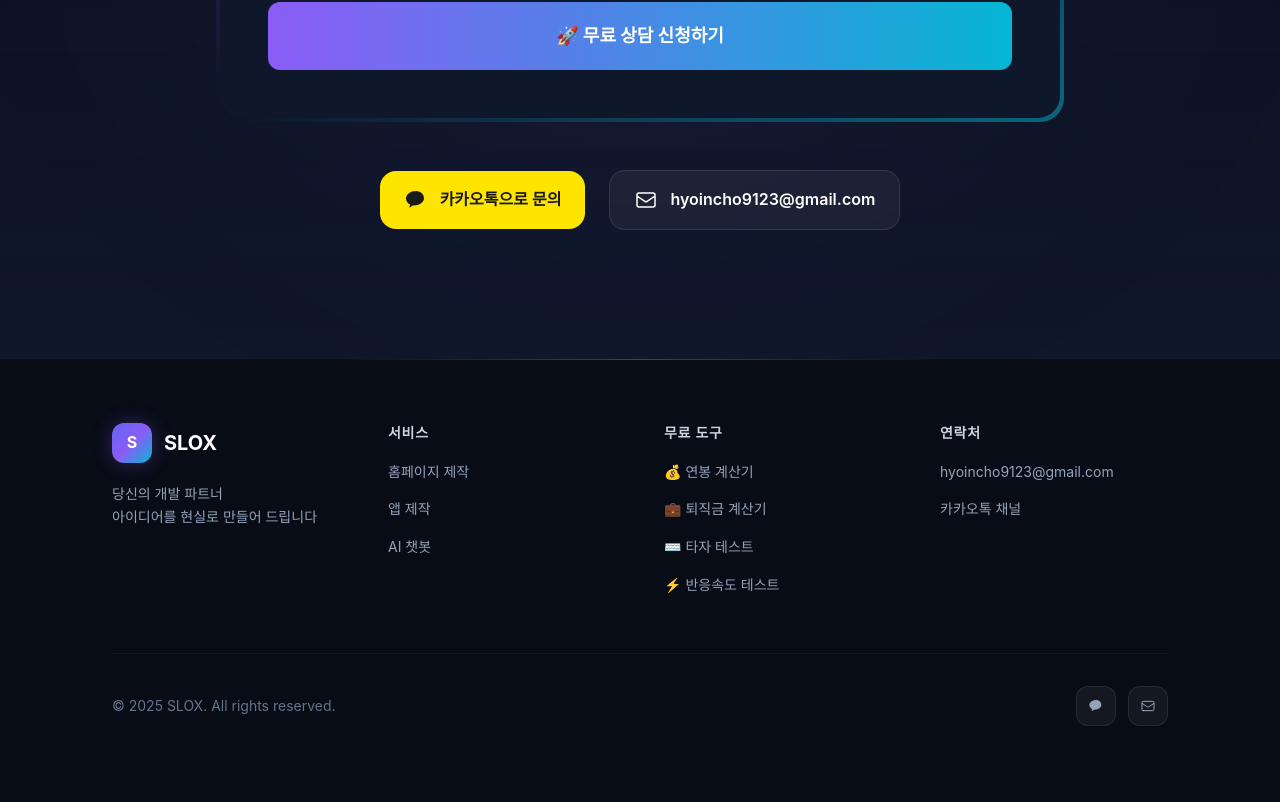
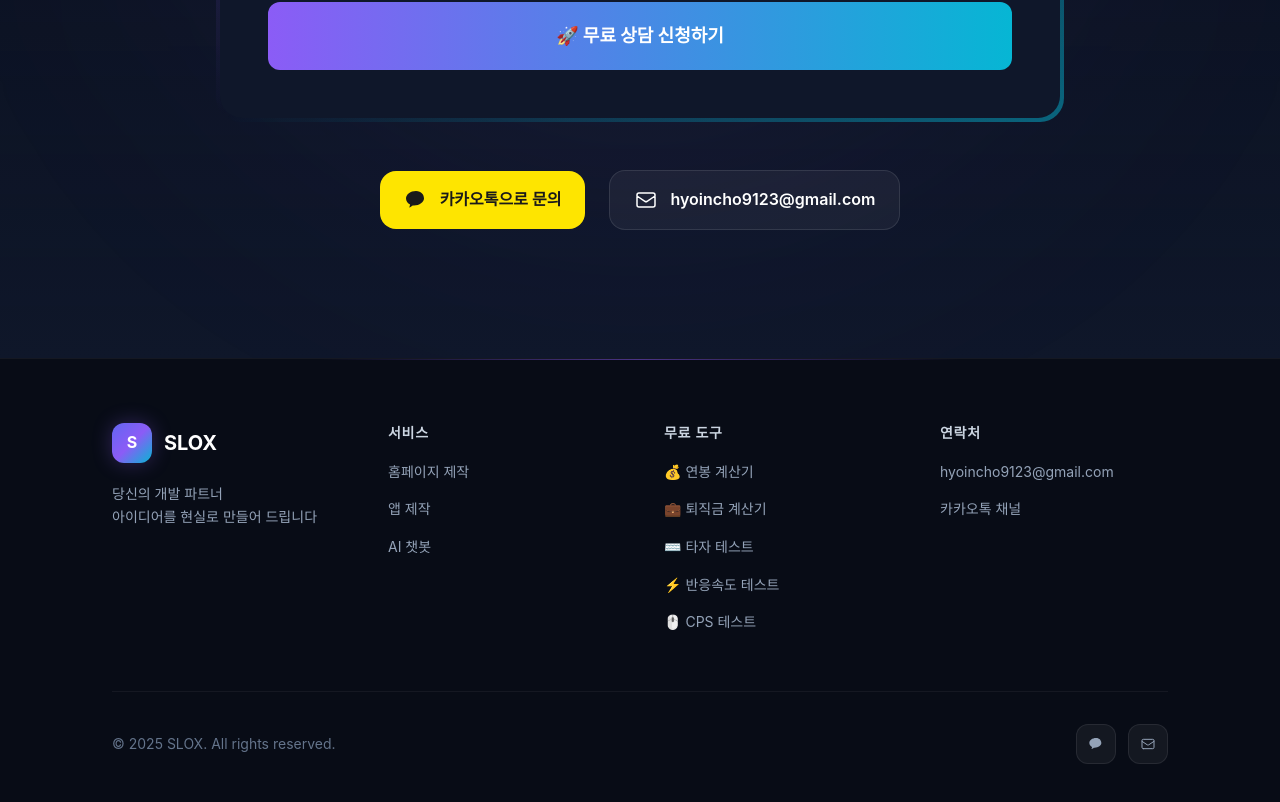
Before and after one commit to roboris-namu/slox-landing, a Next.js app: page / in a window 1280 px wide. Shown: the part 6156-6958 px from the top of the page. Built offline with nearby package versions, Linux system fonts and the light colour scheme.

Commit message:
메인 페이지 도구 메뉴에 CPS 테스트 추가

```diff
--- a/src/app/page.tsx
+++ b/src/app/page.tsx
@@ -73,6 +73,9 @@ function Navigation() {
                     </a>
                     <a href="/reaction" className="flex items-center gap-2 px-3 py-2 text-sm text-dark-300 hover:text-white hover:bg-white/[0.05] rounded-lg transition-all">
                       ⚡ 반응속도 테스트
+                    </a>
+                    <a href="/cps" className="flex items-center gap-2 px-3 py-2 text-sm text-dark-300 hover:text-white hover:bg-white/[0.05] rounded-lg transition-all">
+                      🖱️ CPS 테스트
                     </a>
                   </div>
                 </div>
@@ -156,6 +159,11 @@ function Footer() {
                   ⚡ 반응속도 테스트
                 </a>
               </li>
+              <li>
+                <a href="/cps" className="text-sm text-dark-400 hover:text-accent-400 transition-colors duration-300">
+                  🖱️ CPS 테스트
+                </a>
+              </li>
             </ul>
           </div>
 
```
